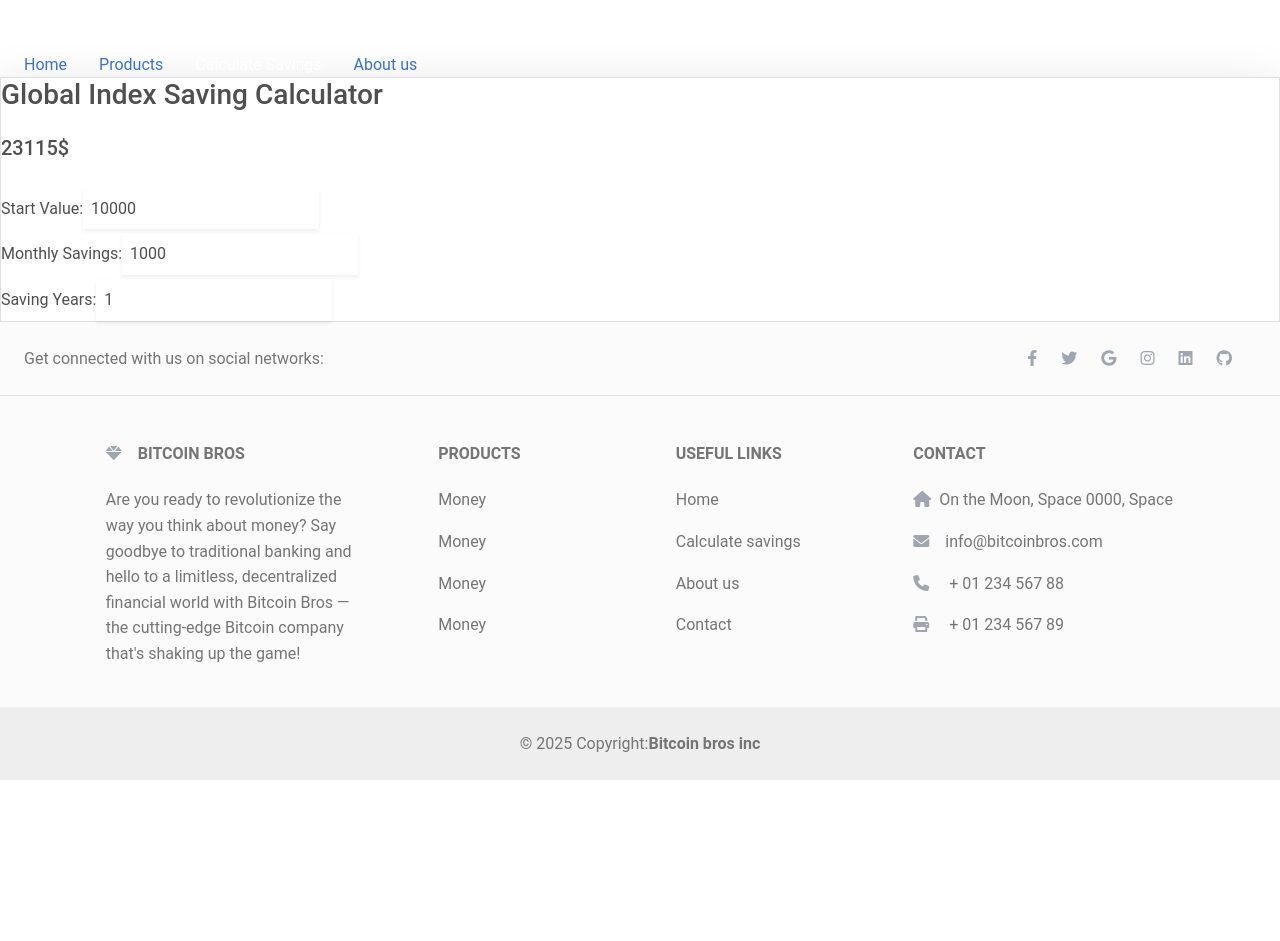
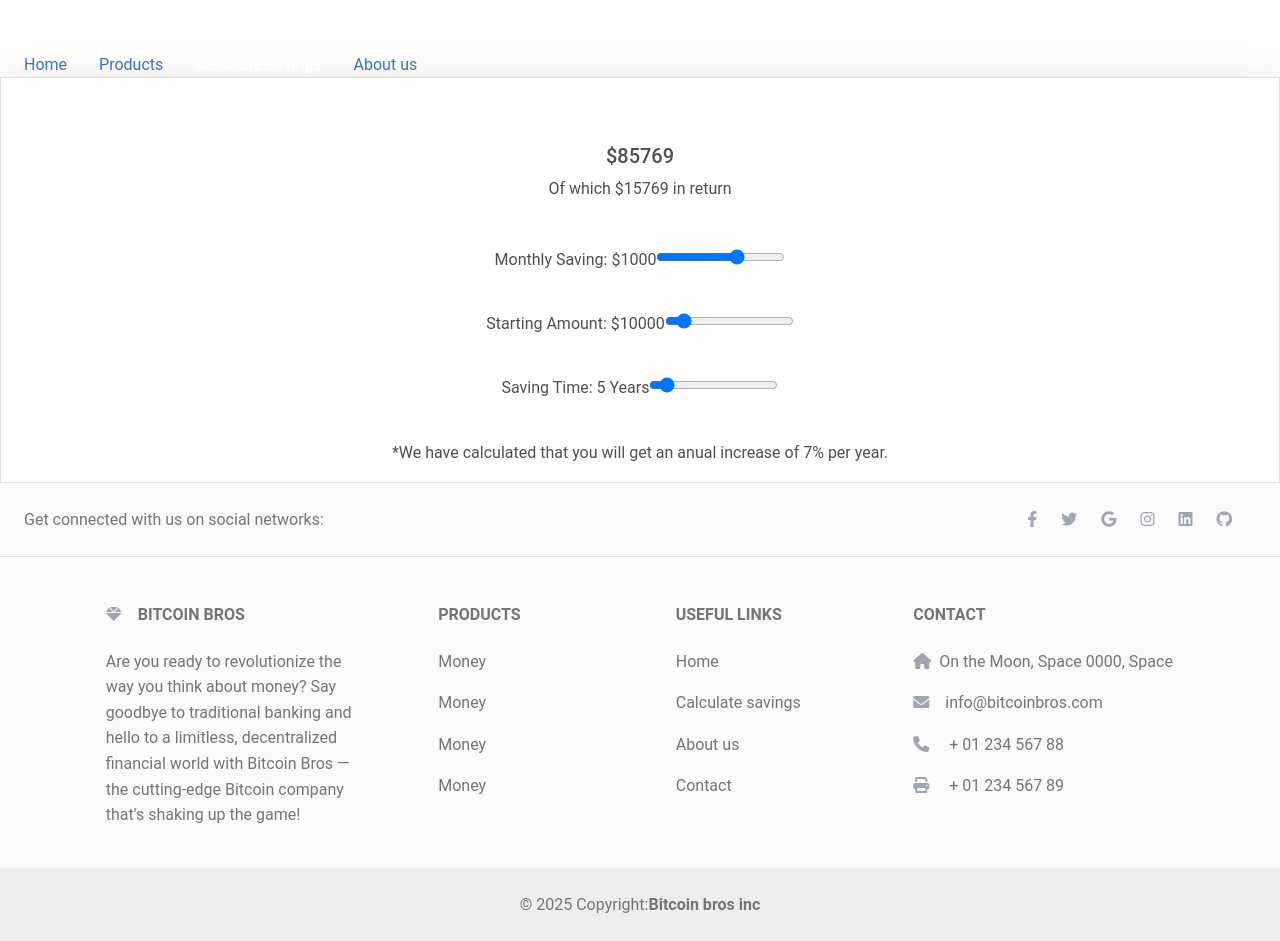
Before and after one commit to Team-Umea/Nuggets.DashBoard, a React (Vite) app in the folder nuggetdashboard/: page /calc in a window 1280 px wide. Before the commit the page ends 800 px from the top, so only its background shows below. Built offline with nearby package versions, Linux system fonts and the light colour scheme.

Commit message:
Styling for calculator almost done

```diff
--- a/nuggetdashboard/src/components/Savecalculator/SaveCalcForm.jsx
+++ b/nuggetdashboard/src/components/Savecalculator/SaveCalcForm.jsx
@@ -1,12 +1,7 @@
 import { useState } from "react";
 
 function SaveCalcForm() {
-  const calculateFutureValue = (
-    startAmount,
-    monthlyDeposit,
-    years,
-    annualReturn
-  ) => {
+  const calculateFutureValue = (startAmount, monthlyDeposit, years, annualReturn) => {
     const r = annualReturn / 100 / 12; // Månatlig avkastning
     const n = years * 12; // Totala månader
 
@@ -19,74 +14,58 @@ function SaveCalcForm() {
 
   const [startAmount, setStartAmount] = useState(10000);
   const [monthlyDeposit, setMonthlyDeposit] = useState(1000);
-  const [years, setYears] = useState(1);
+  const [years, setYears] = useState(5);
   const annualReturn = 7;
-  const indexFutureValue = calculateFutureValue(
-    startAmount,
-    monthlyDeposit,
-    years,
-    annualReturn
-  );
+  const indexFutureValue = calculateFutureValue(startAmount, monthlyDeposit, years, annualReturn);
 
   return (
-    <div className="max-w-md mx-auto bg-white p-6 rounded-xl shadow-lg border border-gray-200">
-      <h3 className="text-xl font-semibold text-gray-800 mb-4">
-        Global Index Saving Calculator
-      </h3>
-      <h5 className="text-2xl font-bold text-green-600">
-        {Math.round(indexFutureValue)}$
-      </h5>
+    <div className="max-w-lg mx-auto bg-white p-8 rounded-2xl shadow-lg border border-gray-200 text-center">
+      <div className="flex justify-center items-center mb-4">
+        <div className="bg-blue-500 text-white text-lg font-bold px-4 py-2 rounded-lg">Test our savings calculator</div>
+      </div>
+      <h3 className="text-xl font-semibold text-gray-800 mb-2"></h3>
+      <h5 className="text-3xl font-bold text-green-600"> ${Math.round(indexFutureValue)}</h5>
+      <p className="text-gray-500 text-sm mb-4">Of which ${Math.round(indexFutureValue - (startAmount + monthlyDeposit * years * 12))}  in return</p>
 
       <form className="space-y-4 mt-4">
-        <div>
-          <label
-            htmlFor="startAmount"
-            className="block text-sm font-medium text-gray-700"
-          >
-            Start Value:
-          </label>
+        <div className="bg-gray-100 p-3 rounded-lg">
+          <label className="text-sm font-medium text-gray-700">Monthly Saving: ${monthlyDeposit}</label>
           <input
-            type="number"
-            id="startAmount"
-            className="mt-1 block w-full rounded-md border-gray-300 shadow-sm focus:border-green-500 focus:ring-green-500 p-2"
-            value={startAmount}
-            onChange={(e) => setStartAmount(e.target.value)}
-            required
+            type="range"
+            min="100"
+            max="1500"
+            step="50"
+            value={monthlyDeposit}
+            onChange={(e) => setMonthlyDeposit(Number(e.target.value))}
+            className="w-full mt-2"
           />
         </div>
-        <div>
-          <label
-            htmlFor="monthlyDeposit"
-            className="block text-sm font-medium text-gray-700"
-          >
-            Monthly Savings:
-          </label>
+        <div className="bg-gray-100 p-3 rounded-lg">
+          <label className="text-sm font-medium text-gray-700">Starting Amount: ${startAmount}</label>
           <input
-            type="number"
-            id="monthlyDeposit"
-            className="mt-1 block w-full rounded-md border-gray-300 shadow-sm focus:border-green-500 focus:ring-green-500 p-2"
-            value={monthlyDeposit}
-            onChange={(e) => setMonthlyDeposit(e.target.value)}
-            required
+            type="range"
+            min="0"
+            max="100000"
+            step="500"
+            value={startAmount}
+            onChange={(e) => setStartAmount(Number(e.target.value))}
+            className="w-full mt-2"
           />
         </div>
-        <div>
-          <label
-            htmlFor="savingYears"
-            className="block text-sm font-medium text-gray-700"
-          >
-            Saving Years:
-          </label>
+        <div className="bg-gray-100 p-3 rounded-lg">
+          <label className="text-sm font-medium text-gray-700">Saving Time: {years} Years</label>
           <input
-            type="number"
-            id="savingYears"
-            className="mt-1 block w-full rounded-md border-gray-300 shadow-sm focus:border-green-500 focus:ring-green-500 p-2"
+            type="range"
+            min="1"
+            max="50"
+            step="1"
             value={years}
-            onChange={(e) => setYears(e.target.value)}
-            required
+            onChange={(e) => setYears(Number(e.target.value))}
+            className="w-full mt-2"
           />
         </div>
       </form>
+      <p className="text-xs text-gray-500 mt-4">*We have calculated that you will get an anual increase of 7% per year.</p>
     </div>
   );
 }
```
